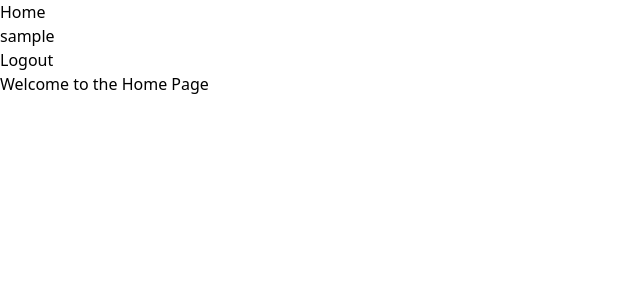
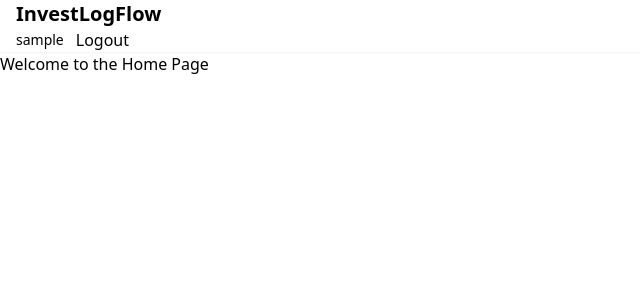
Before and after one commit to Rs-appez/investLogflow, a Django app: page / in a window 1280 px wide. Shown: the top 300 px of the page, without its empty margins (0-640 px from the left). Run offline with Django 5.2, Linux system fonts and the light colour scheme; the visitor is signed in with stand-in values (Sample User, id 1); parts of the project's set-up code (start-up, migrations or seed data) failed here and were passed over; some libraries are stand-ins or nearby versions.

Commit message:
feat(ui): restyle navbar and login bar with modern classes
Updated the navbar and login bar templates to use modern utility classes
for improved appearance and layout. Switched to flexbox and button
styling, updated text styles, and improved alignment. The login button
now uses a primary style, and the logout button uses an outline style.

```diff
--- a/templates/loginbar.html
+++ b/templates/loginbar.html
@@ -1,11 +1,11 @@
-<div class="login-bar">
-    {% if user.is_authenticated %}
-        <span>{{ user.username }}</span>
+{% if user.is_authenticated %}
+    <div class="flex items-center gap-3">
+        <span class="text-sm font-medium text-base-content/70">{{ user.username }}</span>
         <form method="post" action="{% url 'logout' %}">
             {% csrf_token %}
-            <button type="submit">Logout</button>
+            <button type="submit" class="btn btn-outline btn-sm">Logout</button>
         </form>
-    {% else %}
-        <a href="{% url 'login' %}">Login</a>
-    {% endif %}
-</div>
+    </div>
+{% else %}
+    <a href="{% url 'login' %}" class="btn btn-primary btn-sm">Login</a>
+{% endif %}
--- a/templates/navbar.html
+++ b/templates/navbar.html
@@ -1,6 +1,6 @@
-<div class="navbar">
-    <div class="navbar-left">
-        <a href="{% url 'home' %}">Home</a>
+<div class="navbar bg-base-100 shadow-sm px-4">
+    <div class="navbar-start">
+        <a href="{% url 'home' %}" class="btn btn-ghost text-xl font-bold">InvestLogFlow</a>
     </div>
-    <div class="navbar-right">{% include "loginbar.html" %}</div>
+    <div class="navbar-end">{% include "loginbar.html" %}</div>
 </div>
```
